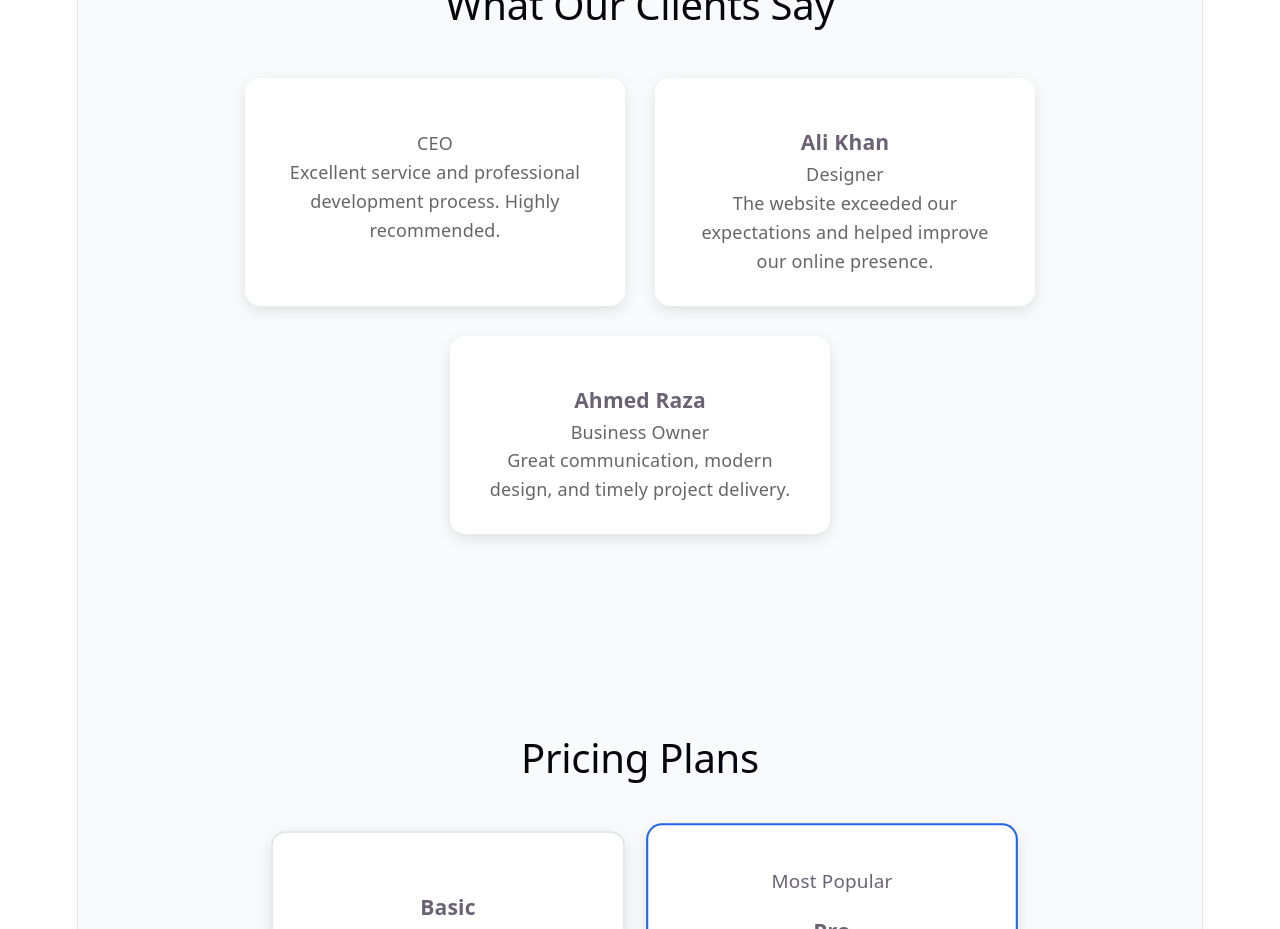
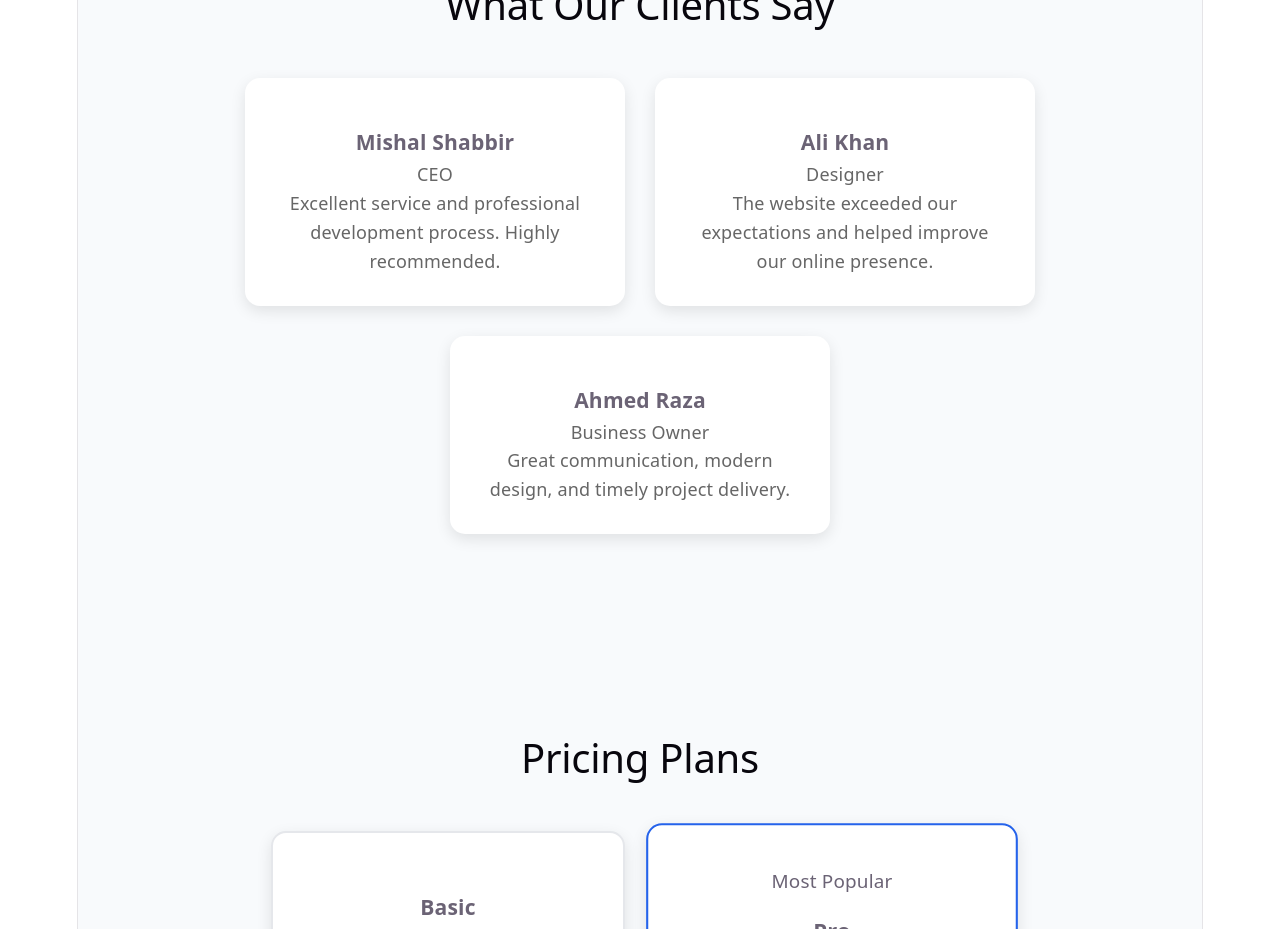
Before and after one commit to Sajidhuseyin/react-landing-page, a React (Vite) app: page / in a window 1280 px wide. Shown: the part 2060-2989 px from the top of the page. Built offline with nearby package versions, Linux system fonts and the light colour scheme.

Commit message:
Describe changes

```diff
--- a/src/components/Testimonials.tsx
+++ b/src/components/Testimonials.tsx
@@ -9,7 +9,7 @@ function Testimonials() {
       <div className="testimonial-cards">
 
         <div className="testimonial-card">
-          <h3></h3>
+          <h3>Mishal Shabbir</h3>
           <p>CEO</p>
 
           <p>
```
